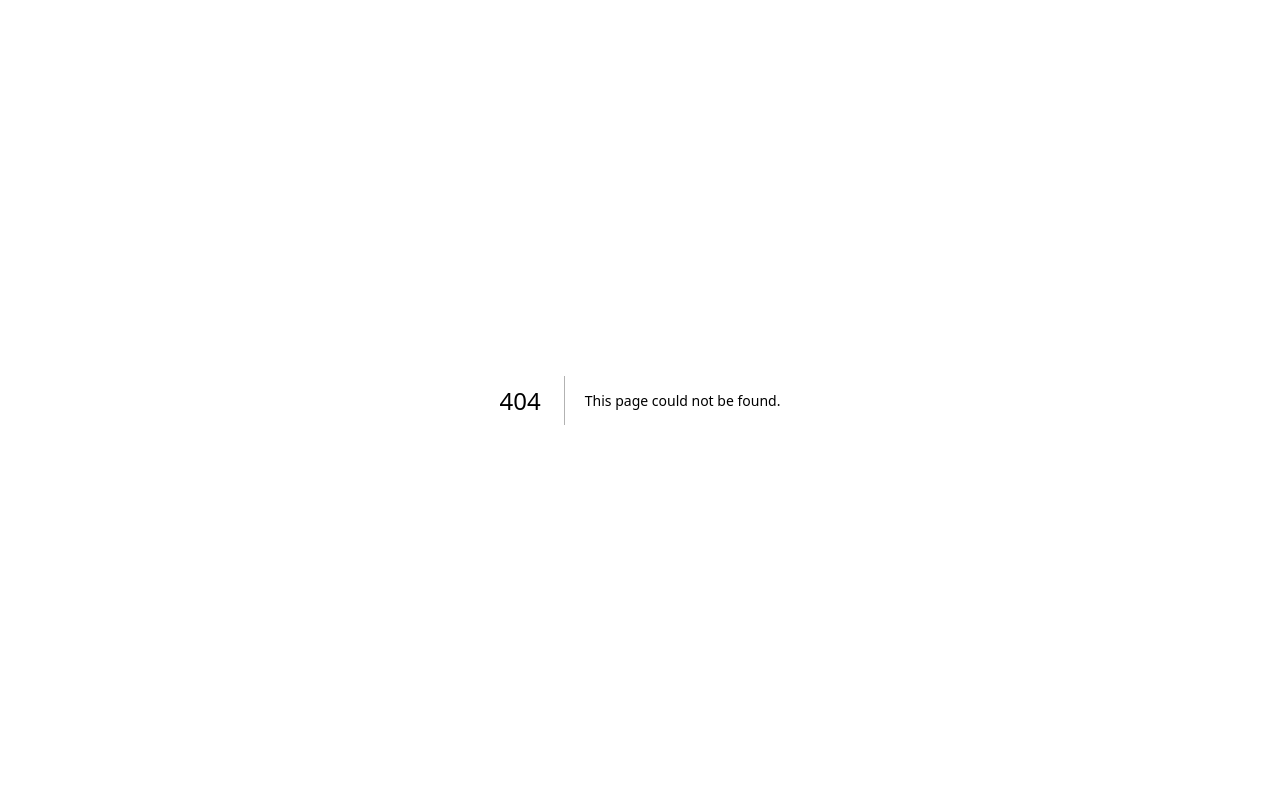
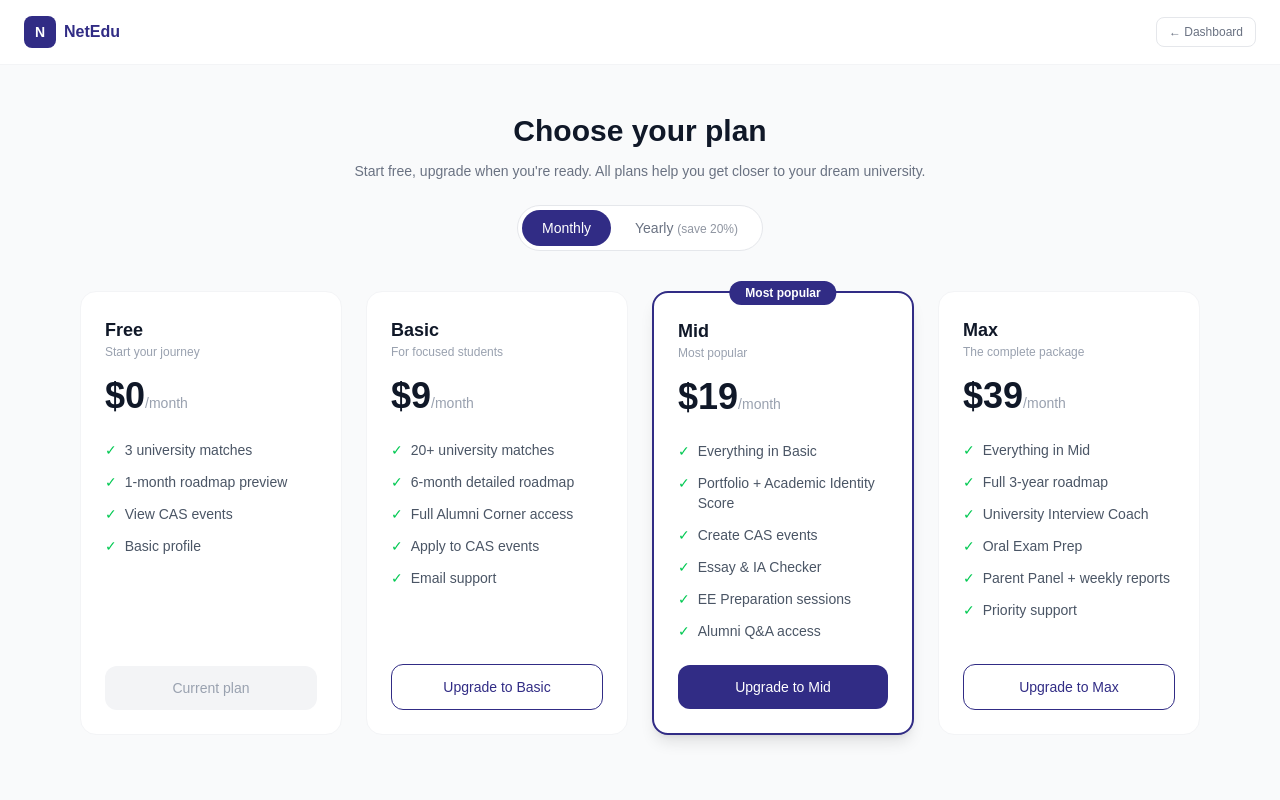
Before and after one commit to neteduegitimdanismanlik/netedu, a Next.js app: page /pricing in a window 1280 px wide. Before the commit this address had no page. Shown: the top 800 px of the page. Built offline with nearby package versions, Linux system fonts and the light colour scheme.

Commit message:
pricing page

```diff
--- /dev/null
+++ b/app/pricing/page.tsx
@@ -0,0 +1,171 @@
+'use client'
+import { useState } from 'react'
+import Link from 'next/link'
+import Navbar from '../components/Navbar'
+
+const plans = [
+  {
+    name: 'Free',
+    price: 0,
+    tagline: 'Start your journey',
+    features: [
+      '3 university matches',
+      '1-month roadmap preview',
+      'View CAS events',
+      'Basic profile',
+    ],
+    cta: 'Current plan',
+    highlight: false,
+  },
+  {
+    name: 'Basic',
+    price: 9,
+    tagline: 'For focused students',
+    features: [
+      '20+ university matches',
+      '6-month detailed roadmap',
+      'Full Alumni Corner access',
+      'Apply to CAS events',
+      'Email support',
+    ],
+    cta: 'Upgrade to Basic',
+    highlight: false,
+  },
+  {
+    name: 'Mid',
+    price: 19,
+    tagline: 'Most popular',
+    features: [
+      'Everything in Basic',
+      'Portfolio + Academic Identity Score',
+      'Create CAS events',
+      'Essay & IA Checker',
+      'EE Preparation sessions',
+      'Alumni Q&A access',
+    ],
+    cta: 'Upgrade to Mid',
+    highlight: true,
+  },
+  {
+    name: 'Max',
+    price: 39,
+    tagline: 'The complete package',
+    features: [
+      'Everything in Mid',
+      'Full 3-year roadmap',
+      'University Interview Coach',
+      'Oral Exam Prep',
+      'Parent Panel + weekly reports',
+      'Priority support',
+    ],
+    cta: 'Upgrade to Max',
+    highlight: false,
+  },
+]
+
+export default function Pricing() {
+  const [billing, setBilling] = useState<'monthly' | 'yearly'>('monthly')
+
+  return (
+    <main className="min-h-screen bg-gray-50">
+      <Navbar showBack backHref="/dashboard" backLabel="Dashboard" />
+      <div className="max-w-6xl mx-auto px-4 py-12">
+
+        <div className="text-center mb-10">
+          <h1 className="text-3xl font-bold text-gray-900 mb-3">Choose your plan</h1>
+          <p className="text-sm text-gray-500 max-w-xl mx-auto">
+            Start free, upgrade when you're ready. All plans help you get closer to your dream university.
+          </p>
+
+          {/* Billing toggle */}
+          <div className="inline-flex items-center gap-1 bg-white border border-gray-200 rounded-full p-1 mt-6">
+            <button onClick={() => setBilling('monthly')}
+              className={`px-5 py-2 rounded-full text-sm font-medium transition-all ${billing === 'monthly' ? 'bg-indigo-900 text-white' : 'text-gray-500'}`}>
+              Monthly
+            </button>
+            <button onClick={() => setBilling('yearly')}
+              className={`px-5 py-2 rounded-full text-sm font-medium transition-all ${billing === 'yearly' ? 'bg-indigo-900 text-white' : 'text-gray-500'}`}>
+              Yearly <span className="text-xs opacity-75">(save 20%)</span>
+            </button>
+          </div>
+        </div>
+
+        <div className="grid grid-cols-1 md:grid-cols-2 lg:grid-cols-4 gap-6">
+          {plans.map((plan, i) => {
+            const price = billing === 'yearly' ? Math.round(plan.price * 0.8) : plan.price
+            return (
+              <div key={i} className={`bg-white rounded-2xl p-6 flex flex-col relative ${
+                plan.highlight
+                  ? 'border-2 border-indigo-900 shadow-lg'
+                  : 'border border-gray-100'
+              }`}>
+                {plan.highlight && (
+                  <div className="absolute -top-3 left-1/2 -translate-x-1/2 bg-indigo-900 text-white text-xs font-semibold px-4 py-1 rounded-full">
+                    Most popular
+                  </div>
+                )}
+                <div className="mb-4">
+                  <h3 className="font-bold text-gray-900 text-lg">{plan.name}</h3>
+                  <p className="text-xs text-gray-400">{plan.tagline}</p>
+                </div>
+                <div className="mb-6">
+                  <span className="text-4xl font-bold text-gray-900">${price}</span>
+                  <span className="text-sm text-gray-400">/month</span>
+                  {billing === 'yearly' && plan.price > 0 && (
+                    <p className="text-xs text-green-600 mt-1">Billed yearly (${price * 12}/year)</p>
+                  )}
+                </div>
+                <ul className="flex flex-col gap-3 mb-6 flex-1">
+                  {plan.features.map((f, j) => (
+                    <li key={j} className="flex gap-2 text-sm text-gray-600">
+                      <span className="text-green-500 flex-shrink-0">✓</span>
+                      {f}
+                    </li>
+                  ))}
+                </ul>
+                <button
+                  className={`w-full py-3 rounded-xl text-sm font-medium transition-all ${
+                    plan.price === 0
+                      ? 'bg-gray-100 text-gray-400 cursor-default'
+                      : plan.highlight
+                        ? 'bg-indigo-900 text-white hover:bg-indigo-800'
+                        : 'border border-indigo-900 text-indigo-900 hover:bg-indigo-50'
+                  }`}
+                  onClick={() => plan.price > 0 && alert('Payments coming soon! For early access, contact us at neteduegitimdanismanlik@gmail.com')}>
+                  {plan.cta}
+                </button>
+              </div>
+            )
+          })}
+        </div>
+
+        {/* FAQ */}
+        <div className="mt-16 max-w-2xl mx-auto">
+          <h2 className="text-xl font-bold text-gray-900 text-center mb-8">Frequently asked questions</h2>
+          <div className="flex flex-col gap-4">
+            {[
+              { q: 'Can I cancel anytime?', a: 'Yes! You can cancel your subscription at any time. You will keep access until the end of your billing period.' },
+              { q: 'Is there a student discount?', a: 'Our prices are already designed for students. Yearly billing saves you an extra 20%.' },
+              { q: 'What payment methods do you accept?', a: 'Credit/debit cards. Payment system launching soon — contact us for early access.' },
+              { q: 'Can I switch plans later?', a: 'Absolutely. Upgrade or downgrade anytime, and we will prorate the difference.' },
+            ].map((faq, i) => (
+              <div key={i} className="bg-white rounded-2xl border border-gray-100 p-5">
+                <h3 className="font-semibold text-gray-800 text-sm mb-1">{faq.q}</h3>
+                <p className="text-sm text-gray-500">{faq.a}</p>
+              </div>
+            ))}
+          </div>
+        </div>
+
+        {/* CTA */}
+        <div className="mt-12 bg-indigo-900 rounded-2xl p-8 text-center">
+          <h2 className="text-xl font-bold text-white mb-2">Not sure which plan?</h2>
+          <p className="text-sm text-indigo-200 mb-6">Start free and explore. Upgrade when you need more.</p>
+          <Link href="/dashboard" className="inline-block bg-white text-indigo-900 font-semibold px-8 py-3 rounded-xl text-sm hover:bg-indigo-50">
+            Continue with Free →
+          </Link>
+        </div>
+      </div>
+    </main>
+  )
+}
```
